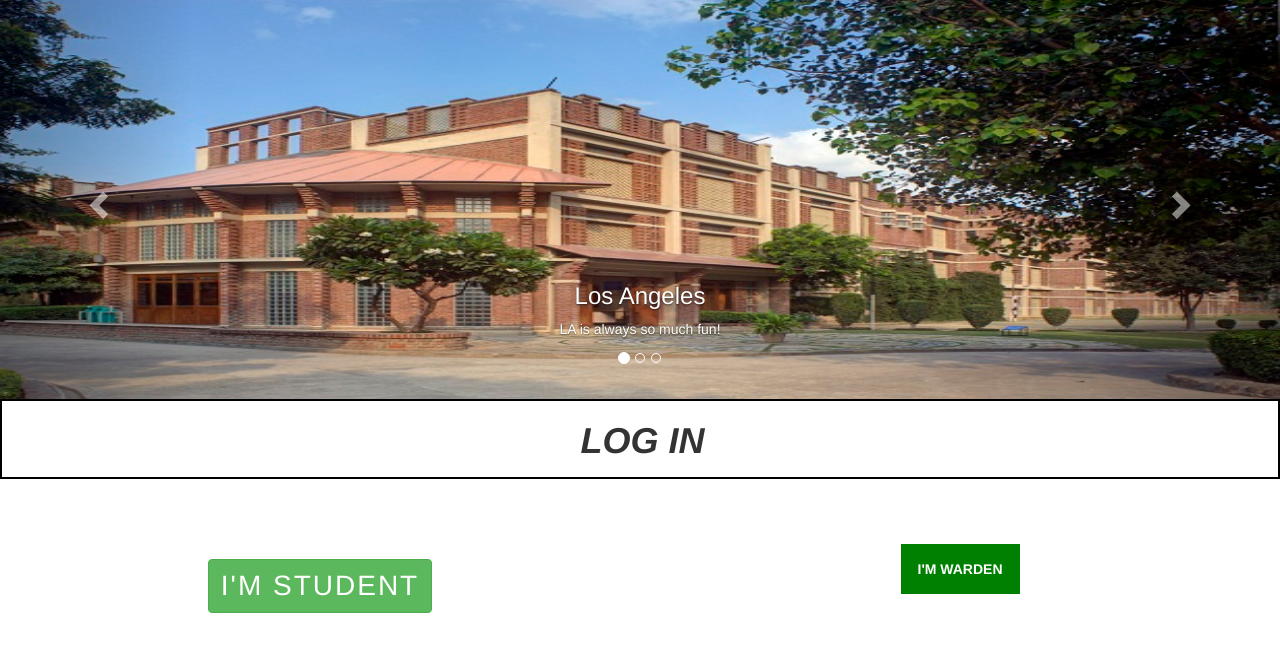
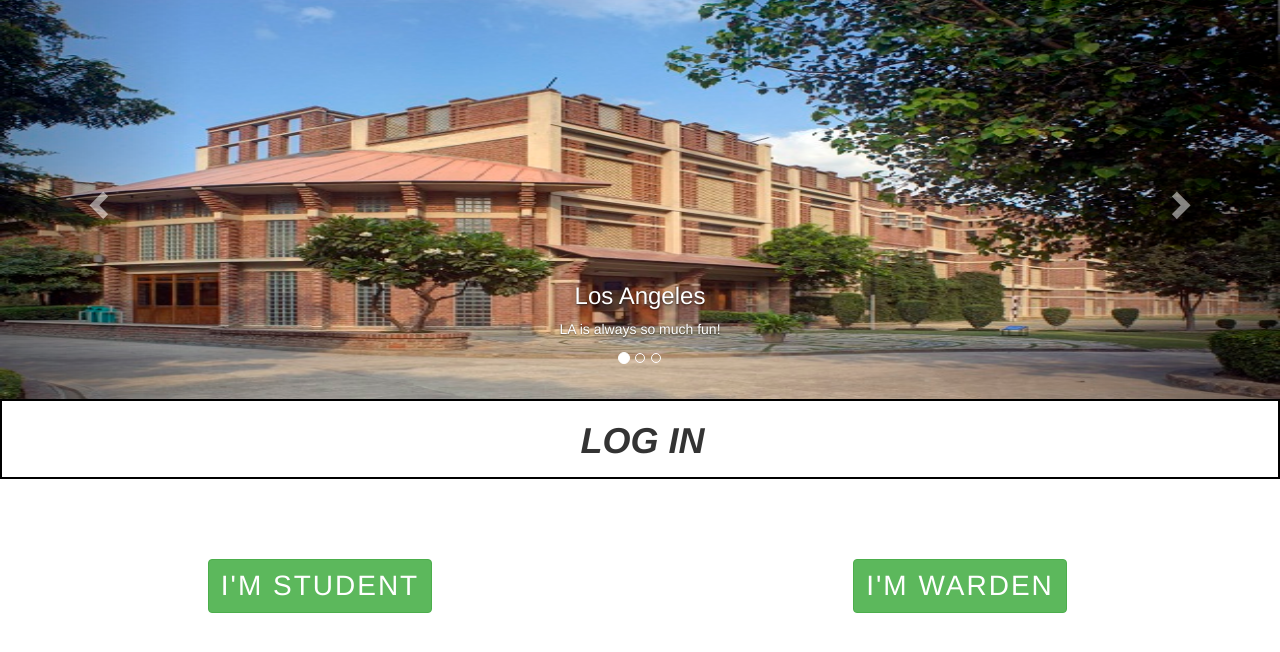
Before and after one commit to sonali1234srivastava/lvf, a PHP site: page /leave_form/login/index.php in a window 1280 px wide. Shown: the part 121-773 px from the top of the page. Run offline with PHP 8.4, Linux system fonts and the light colour scheme.

Commit message:
same button modification

```diff
--- a/login/index.php
+++ b/login/index.php
@@ -133,7 +133,7 @@
      <a href="./student/student_login_form.php"><button type="button" class="btn btn-success"><span style="font-size:3.5vh;font-weight:550;letter-spacing:2px;">I'M STUDENT</span></button></a>
    </div>
    <div style=" float:left; display:inline; text-align: center; width:50%; height:100%; ">
-     <a href="./warden/warden_login_form.php" type="button" class="button"><b>I'M WARDEN</b></a>
+     <a href="./warden/warden_login_form.php"><button type="button" class="btn btn-success"><span style="font-size:3.5vh;font-weight:550;letter-spacing:2px;">I'M WARDEN</span></button></a>
    </div>
  </div>
 
```
